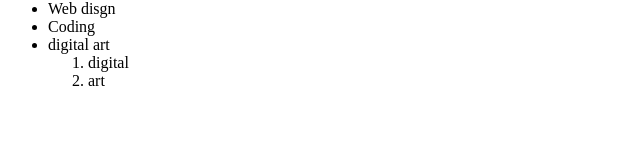
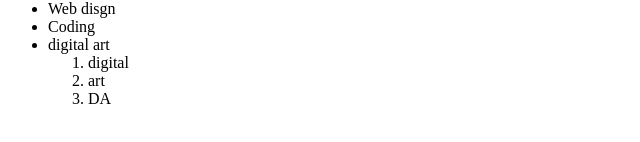
Before and after one commit to lukavukasinovic/test, a plain HTML site: page index.html in a window 1280 px wide. Shown: the part 100-242 px from the top of the page, 0-640 px from the left. Drawn offline with Linux system fonts and the light colour scheme.

Commit message:
Update index.html

```diff
--- a/index.html
+++ b/index.html
@@ -8,6 +8,7 @@
 	<ol>
 	<li>digital</li>
 	<li>art</li>
+	<li>DA</li>
 </ol>
 </li>
 </ul>
```
